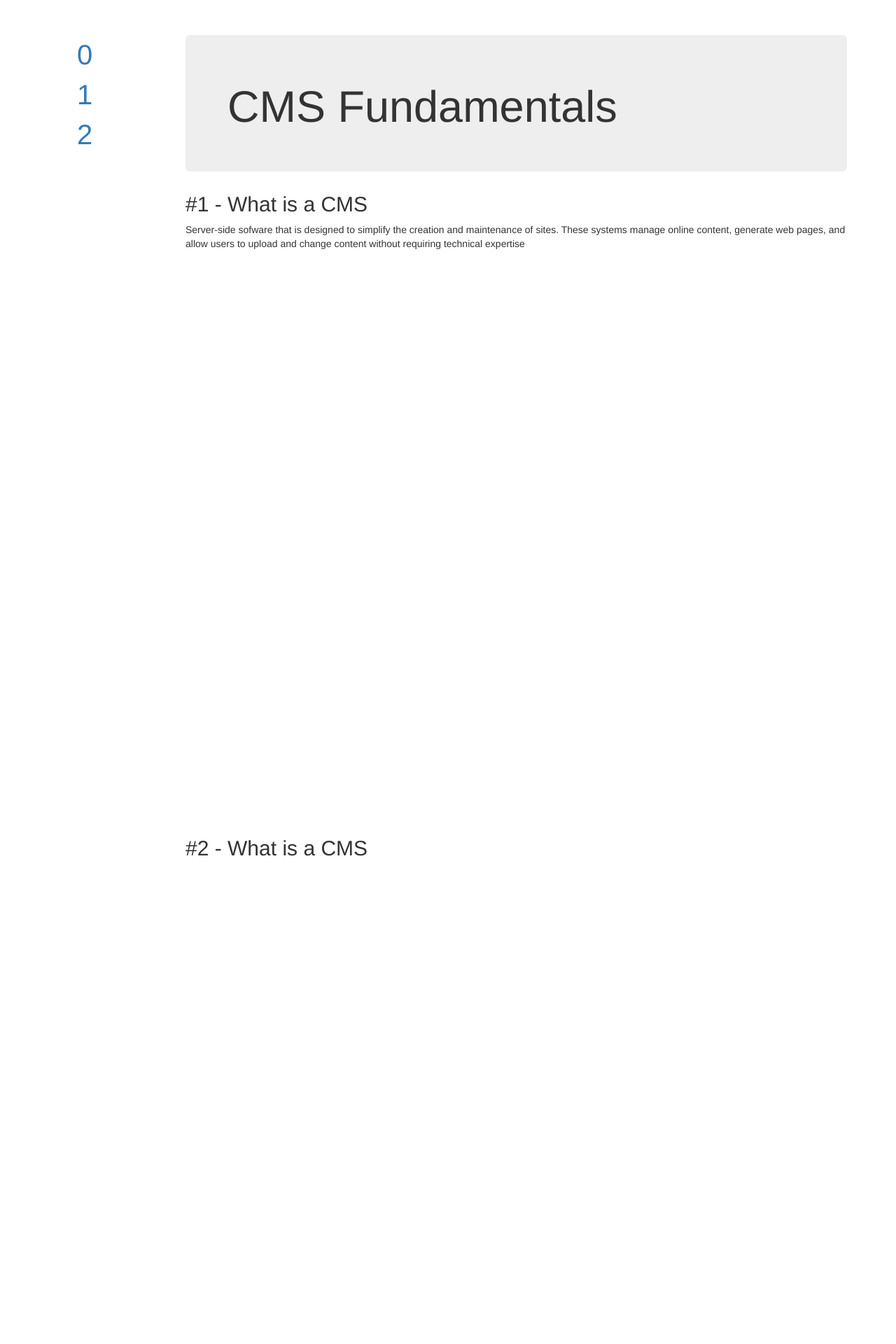
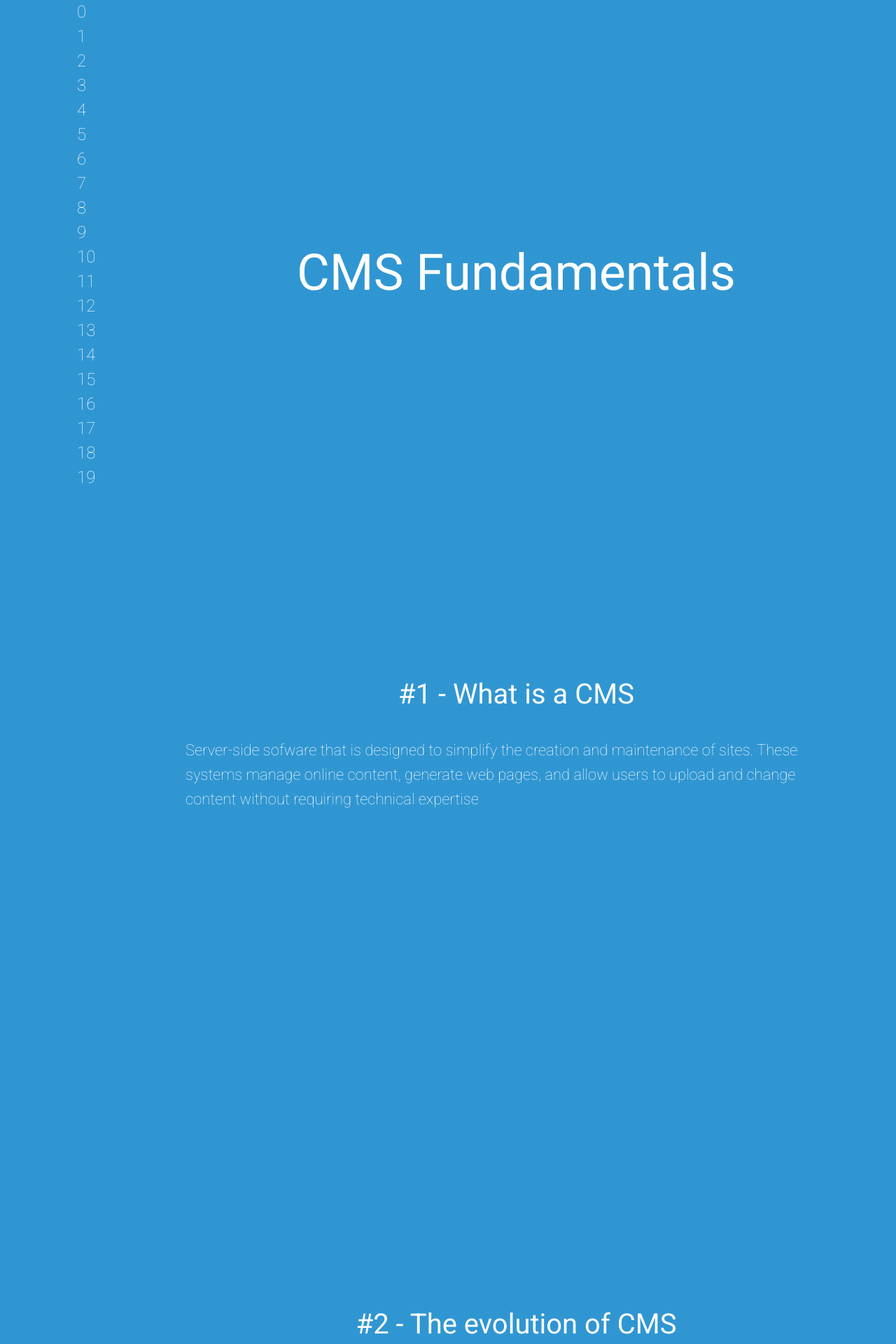
Before and after one commit to DuffmanCC/CMS-Fundamentals, a PHP site: page / in a window 1280 px wide. Shown: the top 1920 px of the page at 70% size. Run offline with PHP 8.4, Linux system fonts and the light colour scheme; some libraries are stand-ins or nearby versions.

Commit message:
section 7 finished

```diff
--- a/css/styles.css
+++ b/css/styles.css
@@ -1,12 +1,55 @@
+*{
+	font-family: 'Roboto', sans-serif;
+	color: white;
+	font-weight: 100;
+}
+a{
+	color: white;
+}
+body{
+	background: #3096D2;
+}
 section{
-	height: 900px;
+	min-height: 900px;
+	padding-top: 50px;
+}
+section a{
+	text-decoration: underline;
+}
+section a:hover{
+	color: white;
+}
+li, p{
+	font-size: 22px;
+	line-height: 35px;
+}
+h1{
+	text-align: center;
+	font-size: 72px;
+	margin: 300px 0;
+}
+h2{
+	text-align: center;
+	font-size: 40px;
+	margin-bottom: 40px;
+}
+h3{
+	font-size: 30px;
+	font-weight: 400px;
+}
+ul{
+	list-style-type: none;
 }
 .sidebar{
 	position: fixed;
 }
-ul{
+.sidebar li{
+	font-size: 24px;
+}
+.sidebar ul{
 	list-style-type: none;
 }
-li{
-	font-size: 40px;
+img{
+	width: 100%;
+	height: auto;
 }
--- a/index.html
+++ /dev/null
@@ -1,91 +0,0 @@
-<!doctype html>
-<html class="no-js" lang="en">
-  <head>
-      <meta charset="utf-8">
-      <meta http-equiv="X-UA-Compatible" content="IE=edge,chrome=1">
-      <title>CMS Fundamentals</title>
-      <meta name="description" content="">
-      <meta name="viewport" content="width=device-width, initial-scale=1">
-
-      <link rel="stylesheet" href="css/bootstrap.min.css">
-      <style>
-          body {
-              padding-top: 50px;
-              padding-bottom: 20px;
-          }
-      </style>
-      <link rel="stylesheet" href="css/bootstrap-theme.min.css">
-      <link rel="stylesheet" href="css/main.css">
-      <link rel="stylesheet" href="css/styles.css">
-
-      <script src="js/vendor/modernizr-2.8.3-respond-1.4.2.min.js"></script>
-  </head>
-  <body>
-
-    <div class="container">
-      <div class="row">
-
-        <div class="col-xs-2">
-          <div class="sidebar">
-            <ul>
-              <li><a href="#0">0</a></li>
-              <li><a href="#1">1</a></li>
-              <li><a href="#2">2</a></li>
-            </ul>
-          </div>
-        </div>
-
-        <div class="col-xs-10">
-
-          <div id="0" class="jumbotron">
-            <h1>CMS Fundamentals</h1>
-          </div>
-
-          <section id="1">
-            <h2>#1 - What is a CMS</h2>
-            <p>Server-side sofware that is designed to simplify the creation and maintenance of sites. These systems manage online content, generate web pages, and allow users to upload and change content without requiring technical expertise</p>
-          </section>
-
-          <section id="2">
-            <h2>#2 - What is a CMS</h2>
-            <p></p>
-          </section>
-
-          <footer>
-            <p>Carlos Ortiz 2017</p>
-          </footer>
-
-        </div>
-      </div>
-    </div><!-- /container -->
-
-
-
-    <script src="//ajax.googleapis.com/ajax/libs/jquery/1.11.2/jquery.min.js"></script>
-    <script>window.jQuery || document.write('<script src="js/vendor/jquery-1.11.2.min.js"><\/script>')</script>
-    <script src="js/vendor/bootstrap.min.js"></script>
-    <script>
-    $(document).ready(function(){
-      // Add smooth scrolling to all links
-      $("a").on('click', function(event) {
-        // Make sure this.hash has a value before overriding default behavior
-        if (this.hash !== "") {
-          // Prevent default anchor click behavior
-          event.preventDefault();
-          // Store hash
-          var hash = this.hash;
-          // Using jQuery's animate() method to add smooth page scroll
-          // The optional number (800) specifies the number of milliseconds it takes to scroll to the specified area
-          $('html, body').animate({
-            scrollTop: $(hash).offset().top
-          }, 800, function(){
-
-            // Add hash (#) to URL when done scrolling (default click behavior)
-            window.location.hash = hash;
-          });
-        } // End if
-      });
-    });
-    </script>
-  </body>
-</html>
--- /dev/null
+++ b/index.php
@@ -0,0 +1,183 @@
+<!doctype html>
+<html class="no-js" lang="en">
+  <head>
+      <meta charset="utf-8">
+      <meta http-equiv="X-UA-Compatible" content="IE=edge,chrome=1">
+      <title>CMS Fundamentals</title>
+      <meta name="description" content="">
+      <meta name="viewport" content="width=device-width, initial-scale=1">
+
+      <link rel="stylesheet" href="css/bootstrap.min.css">
+      <link rel="stylesheet" href="css/bootstrap-theme.min.css">
+      <link href="https://fonts.googleapis.com/css?family=Roboto:100, 400" rel="stylesheet">
+      <link rel="stylesheet" href="css/styles.css">
+
+      <script src="js/vendor/modernizr-2.8.3-respond-1.4.2.min.js"></script>
+  </head>
+  <body>
+
+    <div class="container">
+      <div class="row">
+
+        <div class="col-xs-2">
+          <aside class="sidebar">
+            <ul>
+              <?php for ($i=0; $i < 20; $i++): ?>
+                <li><a href="#<?php echo $i ?>"><?php echo $i ?></a></li>
+              <?php endfor ?>
+            </ul>
+          </aside>
+        </div>
+
+        <div class="col-xs-10">
+
+          <section id="0">
+
+            <h1>CMS Fundamentals</h1>
+
+          </section>
+
+          <section id="1">
+
+            <h2>#1 - What is a CMS</h2>
+            <p>Server-side sofware that is designed to simplify the creation and maintenance of sites. These systems manage online content, generate web pages, and allow users to upload and change content without requiring technical expertise</p>
+
+          </section>
+
+          <section id="2">
+
+            <h2>#2 - The evolution of CMS</h2>
+
+            <ul>
+              <li>- Web-based CMS can trace its origins to print-based Document Assembly Content System</li>
+              <li>- As web publising increased, the need for content management grew</li>
+              <li>- Few tools existed in the mid 90's to manage online content</li>
+              <li>- At the end of the 90's there was an explosion of proprietary CMS</li>
+              <li>- System tended to be expensive</li>
+              <li>- Many proprietary CMS were customized based on client's requirements</li>
+              <li>- At this stage, CMS sites tended to be restricted to larger sites.</li>
+            </ul>
+            <img src="/images/cms_history.png" class="img-fluid">
+
+          </section>
+
+          <section id="3">
+
+            <h2>#3 - The evolution of CMS - 2</h2>
+            <ul>
+              <li>- At 2000, emergence of open-source software </li>
+              <li>- 2001, Drupal</li>
+              <li>- 2005, Joomla</li>
+              <li>- Open-source blogging platforms appear</li>
+              <li>- 2005, Wordpress</li>
+            </ul>
+
+          </section>
+
+          <section id="4">
+
+            <h2>#4 - CMS types</h2>
+            <h3>General Purpose</h3>
+            <p>These systems have no specific focus but are designed to give you control over site architecture, content publishing, and site administration. Most of these systems are extendible, or have existing modules to add functionality</p>
+            <p>Drupal, Joomla (image here)</p>
+
+            <h3>Blogs</h3>
+            <p>Many blogging platforms have evolved to the level of very sophisticated Web Content Management Systems. Theris focus is on the publishing and repurposing of content, primarily articles and text.</p>
+            <p>WordPress, (image here)</p>
+
+            <h3>E-learning</h3>
+            <p>These systems focus specifically on the world of eLearning. Many have built-in functionality for creating curriculums, building quizzes, <a href="https://en.wikipedia.org/wiki/Sharable_Content_Object_Reference_Model" data-toggle="tooltip" data-placement="top" title="Sharable Content Object Reference Model">SCORM</a> compliancy, and support for multiple document types.</p>
+            <p>(image here)</p>
+
+            <h3>E-commerce</h3>
+            <p>Solutions range from full-featured CMS to smaller, eCommerce focused applications. Features include shopping carts, product management, billing and security</p>
+            <p>(image here)</p>
+
+            <h3>Wikis</h3>
+            <p>These systems contain features that allow you to create and manage fully collaborative Wikis. Can be used alone, or in conjuntion with other site tools.</p>
+            <p>(image here)</p>
+
+            <h3>Social Media</h3>
+            <p>Social Media focused systems have the capability to build online communities, manage user profiles, tie into existing networks, and allow messaging and content uploading</p>
+            <p>(image here)</p>
+
+          </section>
+
+          <section id="5">
+
+            <h2>#5 - Basic CMS capabilities</h2>
+
+            <h3>Typical CMS Workflow</h3>
+
+            <p>Content creators, editors, and publishers access the CMS through a client, which is usually browser based.</p>
+
+            <p>Content is entered into the CMS, edited, approved, and published based on organizational workflow.</p>
+
+            <p>The content is in store within a relational database, and categories and metadata are used to help the CMS understand the content's relevance.</p>
+
+            <p>Once it's approved, the content is then added to the site based on its category or other taxonomy.</p>
+
+            <p>To assemble pages, the CMS uses templates, published content, and any modules such as calendars, polls, and forms that have been associated with specific pages.</p>
+
+            <p>Site navigation is typically built dynamically as pages are added based on content.</p>
+
+          </section>
+
+          <section id="6">
+
+          <h2>#6 - Open Source CMS</h2>
+
+          <p>Open source software is software that is designed to encourage collaboration and community development. It is released with licenses that allow it to be distributed for free and without royalty fees.</p>
+
+          <p>Open-source software really began to take hold of the web with the release of PHP in the mid-90s.</p>
+
+          <p>We can say that PHP democratized the world of web-based content management and made it a lot easier for individuals and smaller organizations to bring content management to their sites.</p>
+
+          </section>
+
+          <section id="7">
+
+            <h2>#7 - LAMP</h2>
+
+            <p>When you're learning more about content management systems, you're bound to hear the term LAMP, especially when dealing with open-source CMSs</p>
+
+            <p>LAMP is actually an acronym that represents a stack of open-source software that when used in conjunction with one another create application servers.</p>
+
+            <p>LAMP stands for Linux, Apache, MySQL, and PHP, although the scripting languages Pearl and Python often replace PHP in a LAMP stack.</p>
+
+            <h3>Linux</h3>
+
+            <p>Linux is an open-source operating system that is commonly used to run servers. Due to the fact that it's free, open source, and really powerful, hosting companies frequently use it as their platform of choice</p>
+
+            <h3>Apache</h3>
+
+            <p>Apache HTTP server makes up the next part of the LAMP stack and is a free, open-source web server that has revolutionized the web since its release in 1995. It is by far the most popular web server in use today, and it's used to serve over 60 % of all web sites. </p>
+
+            <h3>MySQL</h3>
+
+            <p>The next part of the LAMP stack, is often referred to as a type of database. That's not technically correct as MySQL is actually a relational database management system, and as the name implies, helps to create and manage relational databases as part of the LAMP stack.</p>
+
+            <h3>PHP, Pearl or Pyton</h3>
+
+            <p>It represents a server-side scripting language that can be used to create web applications or dynamic web sites.</p>
+
+
+          </section>
+
+          <footer>
+            <p>Carlos Ortiz 2017</p>
+          </footer>
+
+        </div>
+      </div>
+    </div><!-- /container -->
+
+
+
+    <script src="//ajax.googleapis.com/ajax/libs/jquery/1.11.2/jquery.min.js"></script>
+    <script src="js/main.js"></script>
+    <script>
+
+    </script>
+  </body>
+</html>
--- a/js/main.js
+++ b/js/main.js
@@ -1,4 +1,4 @@
-
+$(document).ready(function(){
   // Add smooth scrolling to all links
   $("a").on('click', function(event) {
     // Make sure this.hash has a value before overriding default behavior
@@ -18,3 +18,7 @@
       });
     } // End if
   });
+
+  $('[data-toggle="tooltip"]').tooltip();
+
+});
```
Also changed, not shown: css/main.css (deleted), images/cms_history.png (added).
